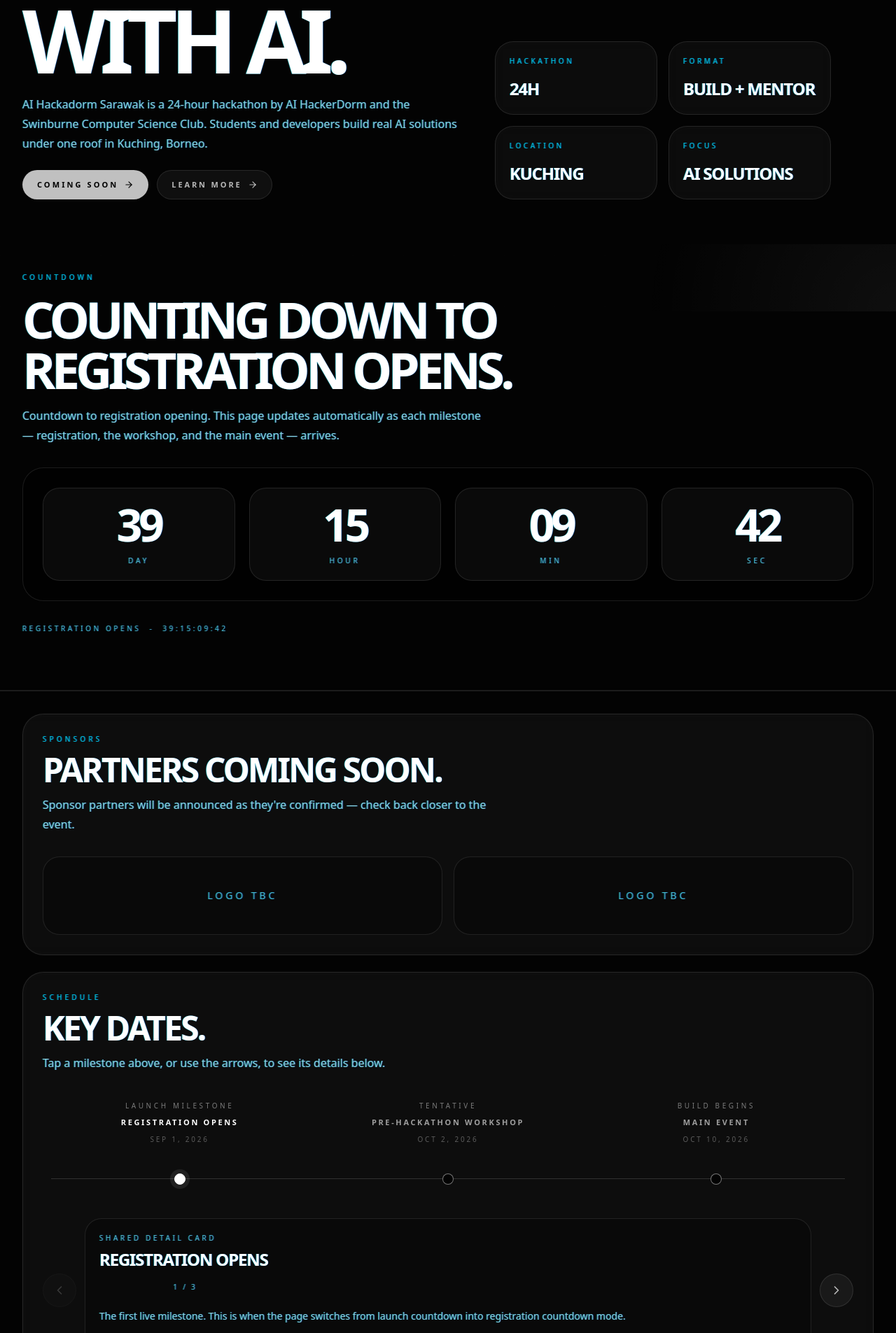
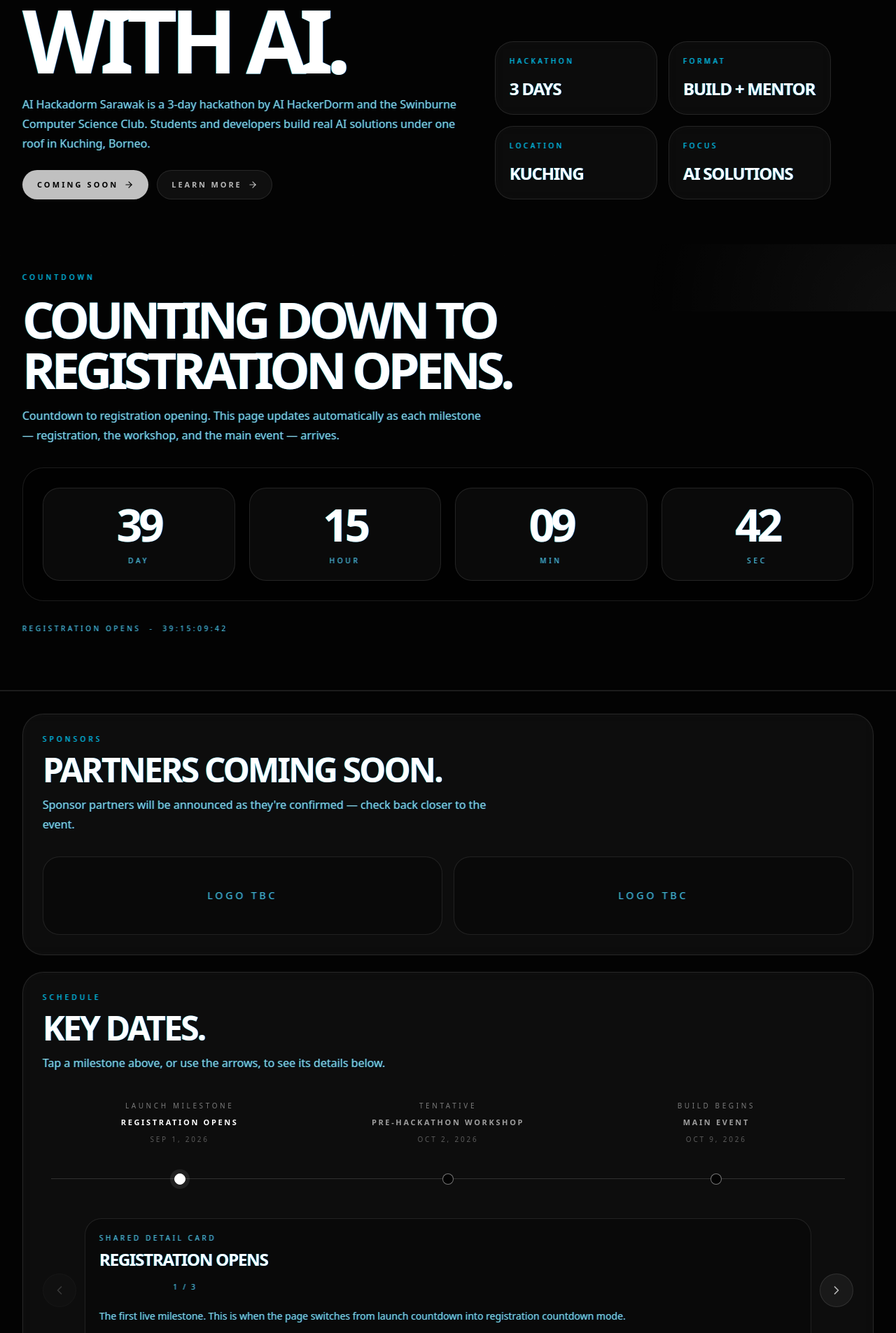
Before and after one commit to aihackerdorm-sarawak/aihackadorm-sarawak-web, a Next.js app: page / in a window 1280 px wide. Shown: the part 355-2260 px from the top of the page at 70% size. Built offline with nearby package versions, Linux system fonts and the light colour scheme.

Commit message:
Fixed information (timer code was touched), reduced low power device requirements, made firefox default graphics off

```diff
--- a/app/layout.tsx
+++ b/app/layout.tsx
@@ -4,7 +4,7 @@
 
 const title = "AI HackerDorm Sarawak";
 const description =
-  "AI HackerDorm Sarawak is a 24-hour AI hackathon by AI HackerDorm and the Swinburne Computer Science Club in Kuching, Borneo. Countdown, schedule, and event details.";
+  "AI HackerDorm Sarawak is a 3-day AI hackathon by AI HackerDorm and the Swinburne Computer Science Club in Kuching, Borneo. Countdown, schedule, and event details.";
 
 export const metadata: Metadata = {
   // Needed for Next to resolve the relative OG image URL below into an
--- a/components/Faq.tsx
+++ b/components/Faq.tsx
@@ -18,6 +18,11 @@
   {
     question: "Are we required to pay for this event?",
     answer: "It's completely free!",
+  },
+  {
+    question: "Can I join solo, or is the hackathon team-based?",
+    answer:
+      "This is a team-based hackathon, you'll build with a team during the event.",
   },
 ];
 
--- a/components/GraphicsMode.tsx
+++ b/components/GraphicsMode.tsx
@@ -23,8 +23,14 @@
   const saveData =
     "connection" in navigator &&
     Boolean((navigator as Navigator & { connection?: { saveData?: boolean } }).connection?.saveData);
+  // Firefox's Canvas2D/WebGL paths are noticeably slower than Chrome/Safari's
+  // on equivalent hardware, so its wave/countdown chug even on strong
+  // machines — default graphics off there regardless of the specs below.
+  const isFirefox = /Firefox/i.test(navigator.userAgent);
 
-  return Boolean(saveData || cores <= 4 || (coarsePointer && cores <= 6));
+  // Deliberately lax: only genuinely weak hardware defaults graphics off.
+  // saveData is an explicit user opt-out, so it always wins.
+  return Boolean(saveData || isFirefox || cores <= 2 || (coarsePointer && cores <= 4));
 }
 
 function getInitialGraphicsState() {
--- a/components/HackathonLandingPage.tsx
+++ b/components/HackathonLandingPage.tsx
@@ -65,12 +65,12 @@
   {
     id: "main-event",
     label: "Main Event",
-    date: "Oct 10, 2026",
+    date: "Oct 9, 2026",
     hint: "Build begins",
     title: "Main event begins",
     copy:
-      "The main hackathon start date. The countdown then shifts into the 24-hour live event window until completion.",
-    status: "1-day event",
+      "The main hackathon start date. The countdown then shifts into the 3-day live event window until completion.",
+    status: "3-day event",
   },
 ];
 
@@ -83,7 +83,7 @@
     handle: "Borneo Hackathon",
     href: "https://www.linkedin.com/in/borneo-hackathon-6b80bb421/",
   },
-  { label: "Email", handle: "example@gmail.com", href: "mailto:example@gmail.com" },
+  { label: "Email", handle: "team@aihackerdorm.com", href: "mailto:team@aihackerdorm.com" },
 ];
 
 function useScrollToId() {
@@ -502,7 +502,7 @@
           <p className="max-w-2xl text-sm leading-7 text-white/55 sm:text-base">
             {stage.eyebrow}.{" "}
             {stage.phase === "event-live"
-              ? "The main event is live — 24 hours on the clock until it wraps up."
+              ? "The main event is live — 3 days on the clock until it wraps up."
               : "This page updates automatically as each milestone — registration, the workshop, and the main event — arrives."}
           </p>
         </div>
@@ -579,7 +579,7 @@
             transition={{ duration: 0.6 }}
             className="font-mono text-[10px] font-semibold uppercase tracking-[0.48em] text-white/65"
           >
-            Oct 10-11, 2026 - Kuching, Sarawak - 24 hours
+            Oct 9-11, 2026 - Kuching, Sarawak - 3 days
           </motion.p>
 
           <motion.h1
@@ -604,7 +604,7 @@
             transition={{ duration: 0.7, delay: 0.08 }}
             className="max-w-2xl text-sm leading-7 text-white/55 sm:text-base"
           >
-            AI Hackadorm Sarawak is a 24-hour hackathon by AI HackerDorm and the Swinburne
+            AI Hackadorm Sarawak is a 3-day hackathon by AI HackerDorm and the Swinburne
             Computer Science Club. Students and developers build real AI solutions under one roof
             in Kuching, Borneo.
           </motion.p>
@@ -624,7 +624,7 @@
 
         <div className="grid gap-4 sm:grid-cols-2 lg:max-w-[30rem]">
           {[
-            { label: "Hackathon", value: "24h" },
+            { label: "Hackathon", value: "3 days" },
             { label: "Format", value: "Build + mentor" },
             { label: "Location", value: "Kuching" },
             { label: "Focus", value: "AI solutions" },
--- a/lib/countdown.ts
+++ b/lib/countdown.ts
@@ -24,8 +24,8 @@
 export const COUNTDOWN_TARGETS = {
   registration: new Date("2026-09-01T00:00:00"),
   workshop: new Date("2026-10-02T00:00:00"),
-  mainEvent: new Date("2026-10-10T00:00:00"),
-  eventEnds: new Date("2026-10-11T00:00:00"),
+  mainEvent: new Date("2026-10-09T00:00:00"),
+  eventEnds: new Date("2026-10-12T00:00:00"),
 } as const;
 
 function remainingUntil(target: Date, now: number) {
@@ -70,7 +70,7 @@
       label: "Event Completion",
       target: COUNTDOWN_TARGETS.eventEnds,
       completed: false,
-      message: "24 hours remaining",
+      message: "3 days remaining",
     };
   }
 
```
